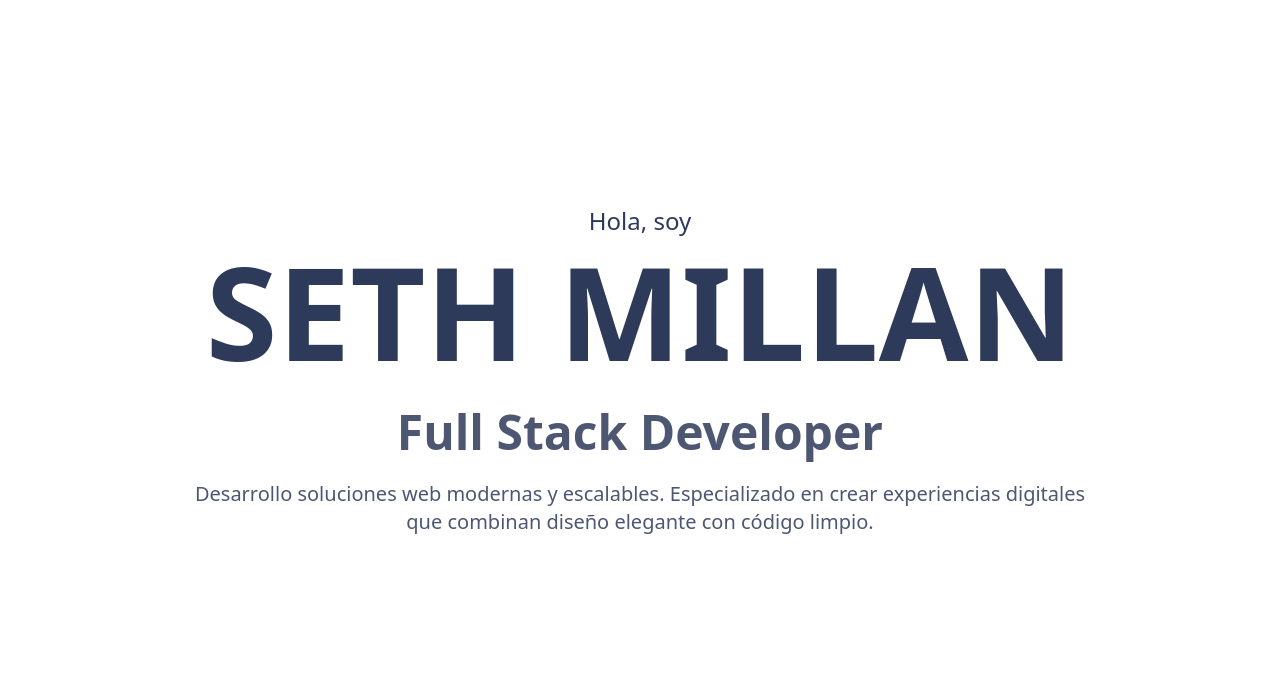
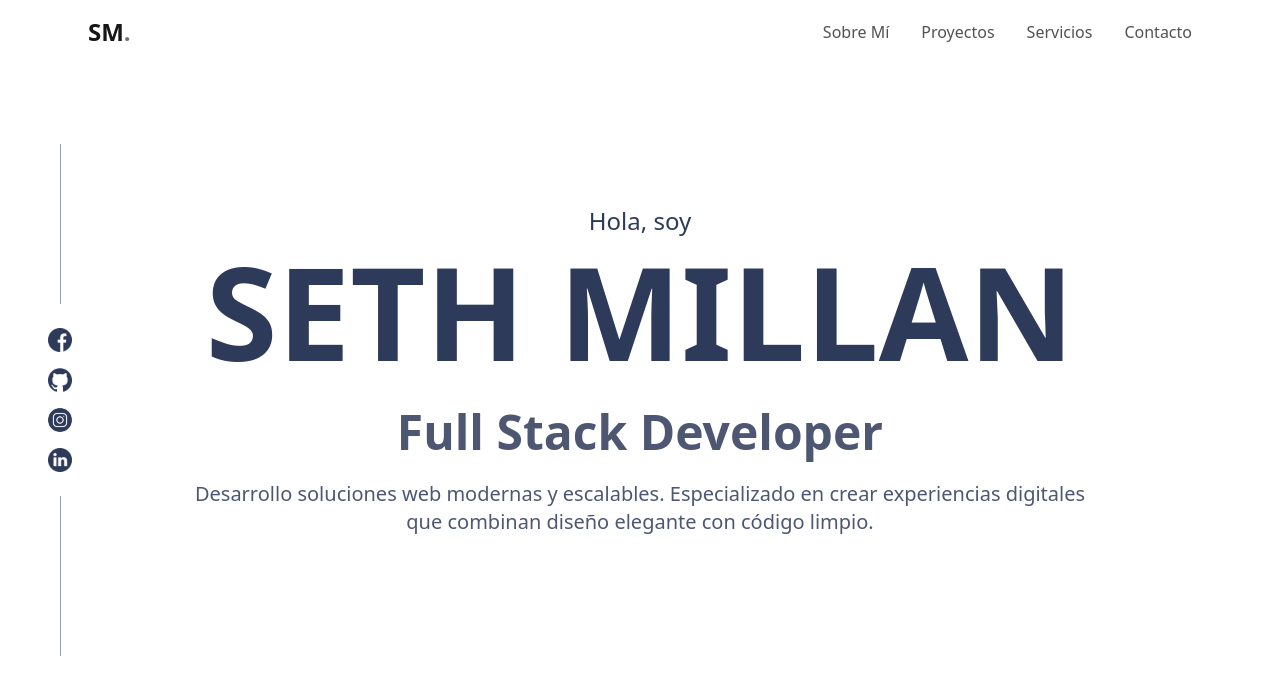
Before and after one commit to SethMillan/esedav, a Next.js app: page / in a window 1280 px wide. Shown: the top 694 px of the page. Built offline with nearby package versions, Linux system fonts and the light colour scheme.

Commit message:
feat: :sparkles: navbar basico agregado
falta meterle mas estilos a este componente

```diff
--- a/app/components/Navbar.tsx
+++ b/app/components/Navbar.tsx
@@ -1,10 +1,94 @@
+import { useState, useEffect } from "react";
+import { Button } from "@/components/ui/button";
+import { Menu, X } from "lucide-react";
 
-function Navbar() {
+export function Navbar() {
+  const [isScrolled, setIsScrolled] = useState(false);
+  const [isMobileMenuOpen, setIsMobileMenuOpen] = useState(false);
+
+  useEffect(() => {
+    const handleScroll = () => {
+      setIsScrolled(window.scrollY > 50);
+    };
+
+    window.addEventListener("scroll", handleScroll);
+    return () => window.removeEventListener("scroll", handleScroll);
+  }, []);
+
+  const scrollToSection = (id: string) => {
+    const element = document.getElementById(id);
+    element?.scrollIntoView({ behavior: "smooth" });
+    setIsMobileMenuOpen(false);
+  };
+
+  const navLinks = [
+    { name: "Sobre Mí", id: "about" },
+    { name: "Proyectos", id: "projects" },
+    { name: "Servicios", id: "services" },
+    { name: "Contacto", id: "contact" },
+  ];
+
   return (
-    <div>
+    <nav
+      className={`fixed top-0 left-0 right-0 z-50 transition-all duration-300 ${
+        isScrolled
+          ? "bg-white/90 dark:bg-neutral-900/90 backdrop-blur-md shadow-lg"
+          : "bg-transparent"
+      }`}
+    >
+      <div className="max-w-6xl mx-auto px-6 py-4">
+        <div className="flex items-center justify-between">
+          {/* Logo */}
+          <button
+            onClick={() => window.scrollTo({ top: 0, behavior: "smooth" })}
+            className="text-2xl font-bold text-neutral-900 dark:text-neutral-100 hover:opacity-80 transition-opacity"
+          >
+            SM<span className="text-neutral-500">.</span>
+          </button>
 
-    </div>
-  )
+          {/* Desktop Navigation */}
+          <div className="hidden md:flex items-center gap-8">
+            {navLinks.map((link) => (
+              <button
+                key={link.id}
+                onClick={() => scrollToSection(link.id)}
+                className="text-neutral-600 dark:text-neutral-400 hover:text-neutral-900 dark:hover:text-neutral-100 transition-colors font-medium"
+              >
+                {link.name}
+              </button>
+            ))}
+          </div>
+
+          {/* Mobile Menu Button */}
+          <Button
+            variant="ghost"
+            size="icon"
+            className="md:hidden"
+            onClick={() => setIsMobileMenuOpen(!isMobileMenuOpen)}
+          >
+            {isMobileMenuOpen ? (
+              <X className="h-6 w-6" />
+            ) : (
+              <Menu className="h-6 w-6" />
+            )}
+          </Button>
+        </div>
+
+        {/* Mobile Menu */}
+        {isMobileMenuOpen && (
+          <div className="md:hidden pt-4 pb-6 space-y-4 animate-in fade-in slide-in-from-top-5">
+            {navLinks.map((link) => (
+              <button
+                key={link.id}
+                onClick={() => scrollToSection(link.id)}
+                className="block w-full text-left px-4 py-2 text-neutral-600 dark:text-neutral-400 hover:text-neutral-900 dark:hover:text-neutral-100 hover:bg-neutral-100 dark:hover:bg-neutral-800 rounded-lg transition-all font-medium"
+              >
+                {link.name}
+              </button>
+            ))}
+          </div>
+        )}
+      </div>
+    </nav>
+  );
 }
-
-export default Navbar
--- a/app/page.tsx
+++ b/app/page.tsx
@@ -1,10 +1,16 @@
+"use client";
 import Image from "next/image";
+import { Navbar } from "./components/Navbar";
+import NavSocial from './components/NavSocial';
 
 export default function Home() {
   return (
     <>
-      <div>
+      <div className="w-full">
+        <Navbar/>
         <main className="flex h-screen items-center justify-center">
+          <div className="fixed left-12"><NavSocial/></div>
+
           <div className="flex flex-col items-center justify-center w-4xl h-full -mt-15">
             <p className="font-extralight text-2xl -mb-6">Hola, soy</p>
             <h1 className="text-[130px] font-extrabold ">SETH MILLAN</h1>
```
